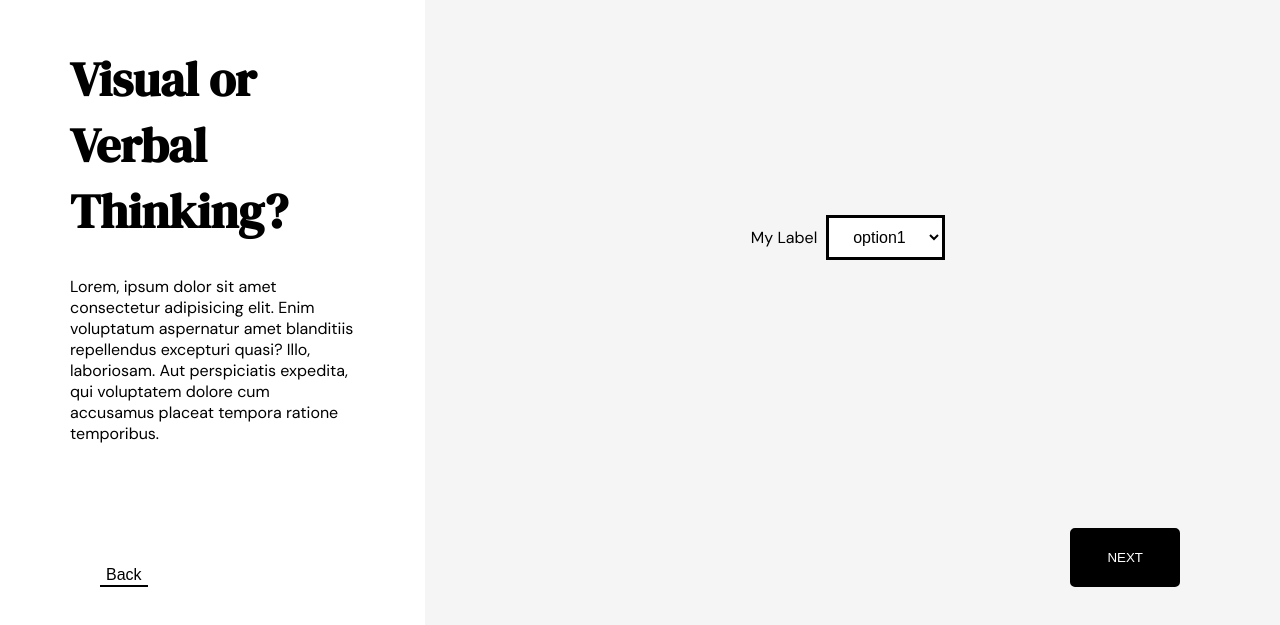
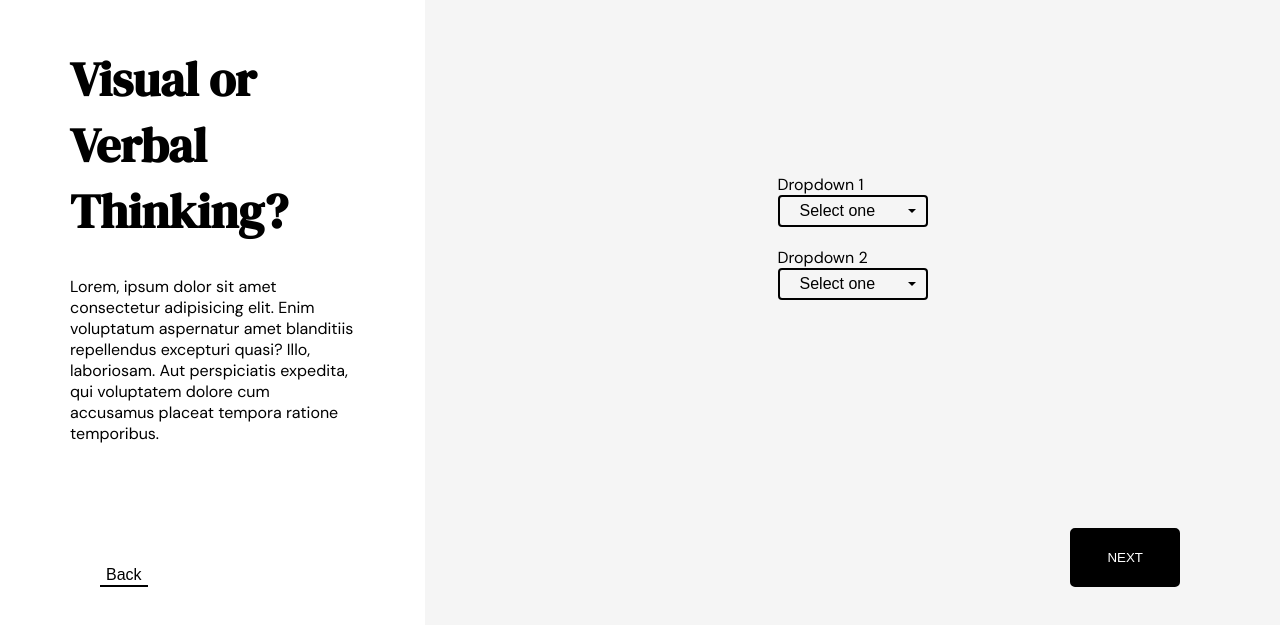
Before and after one commit to lukefisher03/react-form-generation, a React (Create React App) app: page / in a window 1280 px wide. Shown: the part 163-788 px from the top of the page. Built offline with nearby package versions, Linux system fonts and the light colour scheme; a web font is replaced by a local one.

Commit message:
added basic dropdown element

```diff
--- a/src/components/Form.js
+++ b/src/components/Form.js
@@ -51,13 +51,39 @@ export const textboxGroup = {
     ]
 }
 
+export const dropdownGroup = {
+    groupName: "dropdownGroup",
+    items: [
+        {
+            name:"dropdown1",
+            // default: "Select one",
+            label: "Dropdown 1",
+            options : [
+                "Option 1",
+                "Option 2",
+                "Option 3"
+            ]
+        },
+        {
+            name:"dropdown2",
+            label:"Dropdown 2",
+            // default: "Select one",
+            options : [
+                "Box 2 Option 1",
+                "Box 2 Option 2",
+                "Box 2 Option 3"
+            ]
+        }
+    ]
+}
+
 export const Form = () => {
     return (
         <>
                 <form id="form-container">
                     {/* <TextboxGroup t={textboxGroup}/> */}
                     {/* <SelectBoxGroup b={selectBoxGroupData}/> */}
-                    <DropdownGroup/>
+                    <DropdownGroup d={dropdownGroup}/>
                 </form>
                     <button id="next-btn" className="solid-btn">NEXT</button>
         </>
--- a/src/components/FormComponents/DropdownGroup.css
+++ b/src/components/FormComponents/DropdownGroup.css
@@ -1,16 +1,67 @@
-.dropdown-container {
-
+.dropdown-item-container {
+    min-width: 150px;
+    margin: 20px;
+    /* position:relative; */
 }
 
-.dropdown-container select {
-    padding:10px 20px;
-    margin:10px;
-    border:2px solid black;
-    background: white;
-    outline: 1px solid black;
-    font-size:1em;
+.dropdown-btn {
+    display: flex;
+    justify-content: space-between;
+    align-items: center;
+    font-size: 1em;
+    padding: 5px 20px;
+    padding-right: 10px;
+    background: none;
+    border: 2px solid black;
+    width: 100%;
+    border-radius: 4px;
 }
 
-.dropdown-container select option {
-    font-size: 1em;
+.dropdown-btn .down-arrow {
+    content: "";
+    width: 0;
+    height: 0;
+    margin-left: 10px;
+    margin-top: 0.25em;
+    border: 4px solid black;
+    border-color: black transparent transparent transparent;
 }
+
+.dropdown-options-container {
+    display: none;
+    z-index: 1;
+    box-sizing: border-box;
+    border-top: none;
+    /* min-width: 100%; */
+    position: absolute;
+    margin-top: 3px;
+}
+
+.dropdown-options-container a {
+    color: black;
+    min-width:150px;
+    text-decoration: none;
+    display: block;
+    padding: 5px 15px;
+}
+
+.dropdown-options-container a:nth-child(even) {
+    background-color: rgb(227, 227, 227);
+}
+
+.dropdown-options-container a:nth-child(odd) {
+    background-color: rgb(188, 188, 188);
+}
+
+/* .dropdown-options-container a:last-child {
+    border-radius: 0 0 5px 5px;
+}
+
+.dropdown-options-container a:first-child {
+    border-radius: 5px 5px 0 0;
+} */
+
+.dropdown-options-container a:hover {
+    background-color: #343434;
+    color: white;
+}
--- a/src/components/FormComponents/DropdownGroup.js
+++ b/src/components/FormComponents/DropdownGroup.js
@@ -1,14 +1,84 @@
-import "./DropdownGroup.css"
+import "./DropdownGroup.css";
+import { createRef, useRef, useState } from "react";
 
-export const DropdownGroup = ({d}) => {
-    return (
-        <div className="dropdown-container">
-            <label htmlFor="select-group">My Label</label>
-            <select id="select-group">
-                <option>option1</option>
-                <option>option2</option>
-                <option>option3</option>
-            </select>
-        </div>
-    )
-}
+export const DropdownGroup = ({ d }) => {
+    const elements = [];
+
+    // for now sanitization / validation will run in the actual component, later it will be centralized and run only ONCE
+    sanitizeDropdownGroup(d); // currently this runs every time the state of this element is reloaded
+
+    const [openClose, setOpenClose] = useState(d.items.map(() => "none"));
+    const [dropdownTitles, setTitles] = useState(d.items.map((i) => i.default));
+
+    const showOptions = (index, e) => {
+        if (e) {
+            e.preventDefault(); // don't reload the page when the button is clicked
+        }
+
+        const newList = openClose.map((v, i) => {
+            // toggle dropdown
+            if (index == i) {
+                return v == "none" ? "block" : "none";
+            } else {
+                return "none";
+            }
+        });
+        setOpenClose(newList);
+    };
+
+    const setTitle = (title, index) => {
+        const newList = dropdownTitles.map((v, i) => {
+            if (index == i) {
+                return title;
+            }
+
+            return v;
+        });
+
+        showOptions(index);
+
+        /*
+        setting state arrays should never be done by mutation.
+        Create a new array, make changes and then override the previous state with the new array.
+        */
+
+        setTitles(newList);
+    };
+
+    d.items.forEach((item, index) => {
+        elements.push(
+            <div className="dropdown-item-container" key={item.name}>
+                <label htmlFor="">{item.label}</label>
+                <button
+                    className="dropdown-btn"
+                    onClick={(e) => showOptions(index, e)}
+                >
+                    {dropdownTitles[index]}
+                    <span className="down-arrow"></span>
+                </button>
+                <div
+                    className="dropdown-options-container"
+                    style={{ display: openClose[index] }}
+                >
+                    {item.options.map((e, i) => (
+                        <a onClick={() => setTitle(e, index)} key={i}>
+                            {e}
+                        </a>
+                    ))}
+                </div>
+            </div>
+        );
+    });
+
+    return <div className="dropdown-container">{elements}</div>;
+};
+
+export const validateDropdownGroup = (g) => { /* TODO */};
+
+export const sanitizeDropdownGroup = (g) => {
+    g.items.forEach((item) => {
+        if (!("default" in item)) {
+            item.default = "Select one";
+        }
+    });
+};
```
